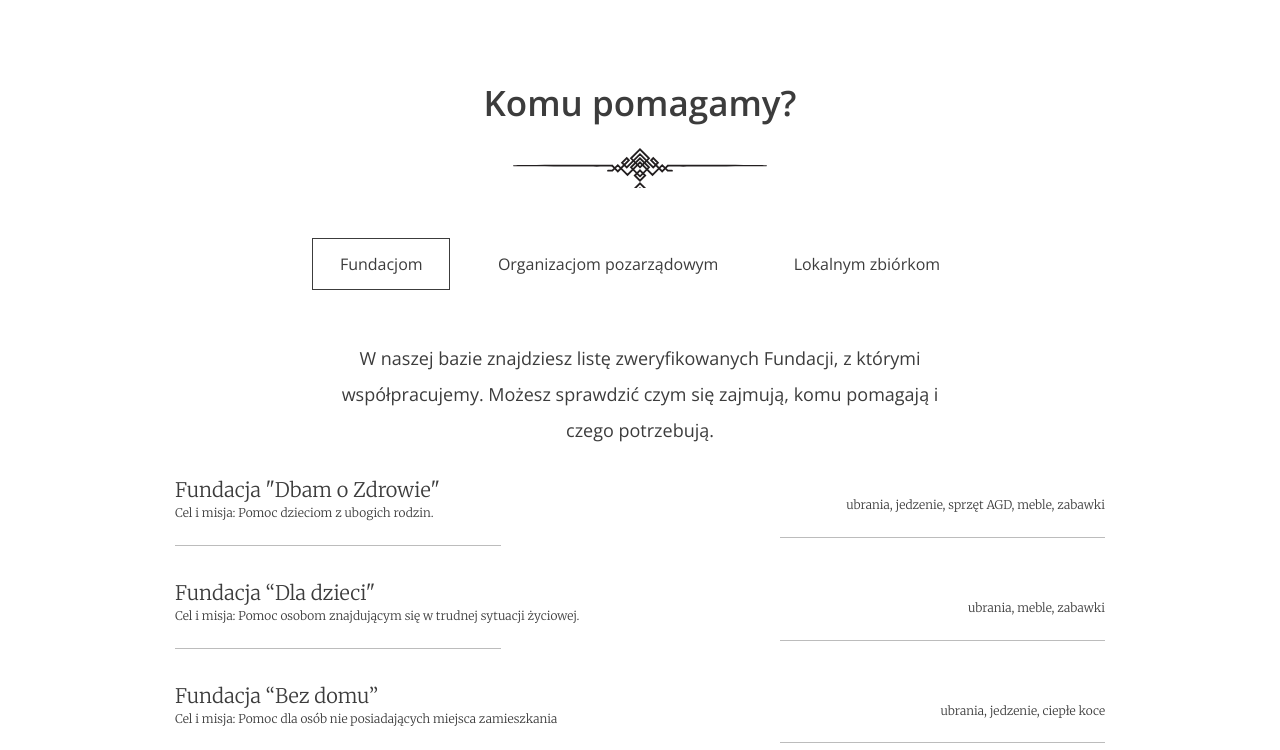
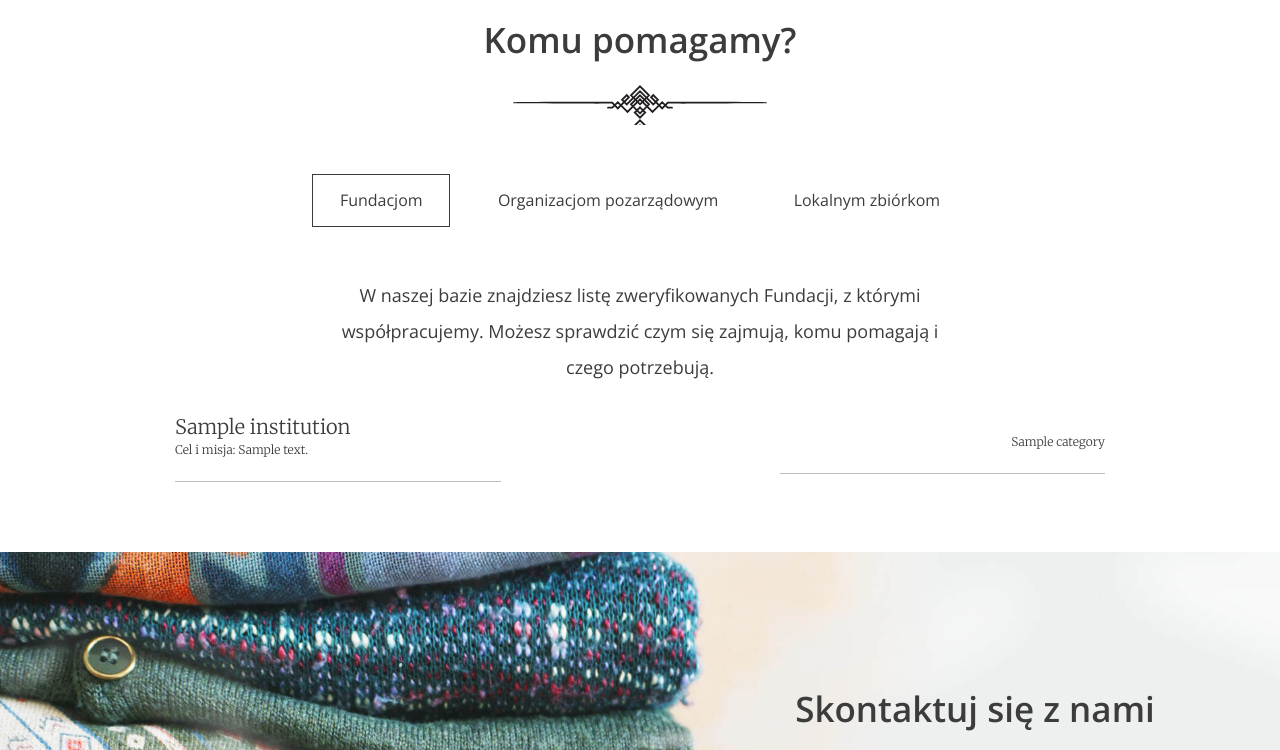
Before and after one commit to wszoltysek/give_things, a Django app: page / in a window 1280 px wide. Shown: the part 2480-3230 px from the top of the page. Run offline with Django 3.2, Linux system fonts and the light colour scheme; tables that the repository leaves empty hold one stand-in row (values such as "Sample post").

Commit message:
Main page dynamic Institutions - done. Form steps in progress

```diff
--- a/give_things/urls.py
+++ b/give_things/urls.py
@@ -24,5 +24,5 @@ urlpatterns = [
     path('logout/', logout_view),
     path('register/', Register.as_view()),
     path('add/', AddDonation.as_view()),
-
+    path('confirmation/', Confirmation.as_view())
 ]
--- a/main_app/templates/index.html
+++ b/main_app/templates/index.html
@@ -21,17 +21,13 @@
     <section id="stats" class="stats">
       <div class="container container--85">
         <div class="stats--item">
-            {% for count in donation_count %}
-          <em>{{ count }}</em>
-            {% endfor %}
+          <em>{{ bags_qty }}</em>
           <h3>Oddanych worków</h3>
           <p>Lorem ipsum dolor sit amet consectetur adipisicing elit. Eius est beatae, quod accusamus illum tempora!</p>
         </div>
 
         <div class="stats--item">
-            {% for count in institution_count %}
-          <em>{{ count }}</em>
-            {% endfor %}
+          <em>{{ institutions_already_donated }}</em>
           <h3>Wspartych organizacji</h3>
           <p>Lorem ipsum dolor sit amet consectetur, adipisicing elit. Laboriosam magnam, sint nihil cupiditate quas quam.</p>
         </div>
@@ -90,34 +86,23 @@
       <!-- SLIDE 1 -->
       <div class="help--slides active" data-id="1">
         <p>W naszej bazie znajdziesz listę zweryfikowanych Fundacji, z którymi współpracujemy. Możesz sprawdzić czym się zajmują, komu pomagają i czego potrzebują.</p>
-
+        {% for institution in all_institutions %}
+          {% if institution.type == 1 %}
         <ul class="help--slides-items">
           <li>
             <div class="col">
-              <div class="title">Fundacja "Dbam o Zdrowie"</div>
-              <div class="subtitle">Cel i misja: Pomoc dzieciom z ubogich rodzin.</div>
+              <div class="title">{{ institution.name }}</div>
+              <div class="subtitle">Cel i misja: {{ institution.description }}</div>
             </div>
 
-            <div class="col"><div class="text">ubrania, jedzenie, sprzęt AGD, meble, zabawki</div></div>
+            <div class="col">
+                {% for category in institution.categories.all %}
+                    <div class="text">{{ category.name }}</div>
+                {% endfor %}
+            </div>
           </li>
-
-          <li>
-            <div class="col">
-              <div class="title">Fundacja “Dla dzieci"</div>
-              <div class="subtitle">Cel i misja: Pomoc osobom znajdującym się w trudnej sytuacji życiowej.</div>
-            </div>
-
-            <div class="col"><div class="text">ubrania, meble, zabawki</div></div>
-          </li>
-
-          <li>
-            <div class="col">
-              <div class="title">Fundacja “Bez domu”</div>
-              <div class="subtitle">Cel i misja: Pomoc dla osób nie posiadających miejsca zamieszkania</div>
-            </div>
-
-            <div class="col"><div class="text">ubrania, jedzenie, ciepłe koce</div></div>
-          </li>
+            {% endif %}
+        {% endfor %}
         </ul>
         <!-- Pagination
         <ul class="help--slides-pagination">
@@ -132,45 +117,25 @@
       <!-- SLIDE 2 -->
       <div class="help--slides" data-id="2">
         <p>
-          Lorem ipsum dolor, sit amet consectetur adipisicing elit. Hic officiis mollitia dolor, neque aspernatur accusamus debitis. Ducimus, officia. Quia, sunt illum! Non iste placeat ab ipsum alias
-          quos suscipit corporis!
+          Baza naszych organizacji pozarządowych
         </p>
         <ul class="help--slides-items">
+        {% for institution in all_institutions %}
+            {% if institution.type == 2 %}
           <li>
             <div class="col">
-              <div class="title">Organizacja 1</div>
-              <div class="subtitle">Lorem ipsum dolor sit amet consectetur.</div>
+              <div class="title"> {{ institution.name }}</div>
+              <div class="subtitle"> {{ institution.description }}</div>
             </div>
 
-            <div class="col"><div class="text">Lorem ipsum dolor sit amet consectetur adipisicing elit.</div></div>
+            <div class="col">
+                {% for category in institution.categories.all %}
+                    <div class="text">{{ category.name }}</div>
+                {% endfor %}
+            </div>
           </li>
-
-          <li>
-            <div class="col">
-              <div class="title">Organizacja 2</div>
-              <div class="subtitle">Lorem ipsum dolor sit amet consectetur.</div>
-            </div>
-
-            <div class="col"><div class="text">Lorem ipsum dolor sit amet consectetur adipisicing elit.</div></div>
-          </li>
-
-          <li>
-            <div class="col">
-              <div class="title">Organizacja 3</div>
-              <div class="subtitle">Lorem ipsum dolor sit amet consectetur.</div>
-            </div>
-
-            <div class="col"><div class="text">Lorem ipsum dolor sit amet consectetur adipisicing elit.</div></div>
-          </li>
-
-          <li>
-            <div class="col">
-              <div class="title">Organizacja 4</div>
-              <div class="subtitle">Lorem ipsum dolor sit amet consectetur.</div>
-            </div>
-
-            <div class="col"><div class="text">Lorem ipsum dolor sit amet consectetur adipisicing elit.</div></div>
-          </li>
+            {% endif %}
+        {% endfor %}
         </ul>
 
         <!-- Pagination
@@ -186,25 +151,24 @@
 
       <!-- SLIDE 3 -->
       <div class="help--slides" data-id="3">
-        <p>Lorem ipsum dolor sit amet, his ocurreret persequeris ea, ad utinam laudem duo. Verterem adipisci partiendo eos ne, ea his reque quaeque recteque, ne quo lobortis intellegam.</p>
+        <p> Naza naszych lokalnych zbiórek</p>
         <ul class="help--slides-items">
+        {% for institution in all_institutions %}
+            {% if institution.type == 3 %}
           <li>
             <div class="col">
-              <div class="title">Lokalna zbiórka 1</div>
-              <div class="subtitle">Lorem ipsum dolor sit amet consectetur.</div>
+              <div class="title"> {{ institution.name }}</div>
+              <div class="subtitle"> {{ institution.description }}</div>
             </div>
 
-            <div class="col"><div class="text">Lorem ipsum dolor sit amet consectetur adipisicing elit.</div></div>
+            <div class="col">
+                {% for category in institution.categories.all %}
+                <div class="text"> {{ category.name }}</div>
+                {% endfor %}
+            </div>
           </li>
-
-          <li>
-            <div class="col">
-              <div class="title">Lokalna zbiórka 2</div>
-              <div class="subtitle">Lorem ipsum dolor sit amet consectetur.</div>
-            </div>
-
-            <div class="col"><div class="text">Lorem ipsum dolor sit amet consectetur adipisicing elit.</div></div>
-          </li>
+            {% endif %}
+        {% endfor %}
         </ul>
 
         <!-- Pagination
--- a/main_app/views.py
+++ b/main_app/views.py
@@ -54,15 +54,18 @@ class Register(View):
 
 class LandingPage(View):
     def get(self, request):
-        donation_count = Donation.objects. \
-            values("quantity").annotate(the_count=Count("quantity"))
-        institution_count = Donation.objects. \
-            values("institution").annotate(the_count=Count("institution"))
+        donations = Donation.objects.all()
+        institutions_already_donated = Institution.objects.filter(donation__quantity__gt=0).count()
+        all_institutions = Institution.objects.all()
+        bags_qty = 0
+        for bags in donations:
+            bags_qty += bags.quantity
         ctx = {
-            "donation_count": donation_count,
-            "institution_count": institution_count
+            'bags_qty': bags_qty,
+            'institutions_already_donated': institutions_already_donated,
+            'all_institutions': all_institutions
         }
-        return render(request, "index.html", ctx)
+        return render(request, 'index.html', ctx)
 
 
 class AddDonation(LoginRequiredMixin, View):
@@ -71,8 +74,17 @@ class AddDonation(LoginRequiredMixin, View):
     def get(self, request):
         categories = Category.objects.all()
         institutions = Institution.objects.all()
+        donations = DonationForm()
         ctx = {
             "categories": categories,
-            "institutions": institutions
+            "institutions": institutions,
+            "donations": donations
         }
         return render(request, "form.html", ctx)
+
+
+class Confirmation(LoginRequiredMixin, View):
+    login_url = '/login/'
+
+    def get(self, request):
+        return render(request, "form-confirmation.html")
```
Also changed, not shown: main_app/forms.py (+15 -0 lines), main_app/templates/form.html (+9 -15 lines).
